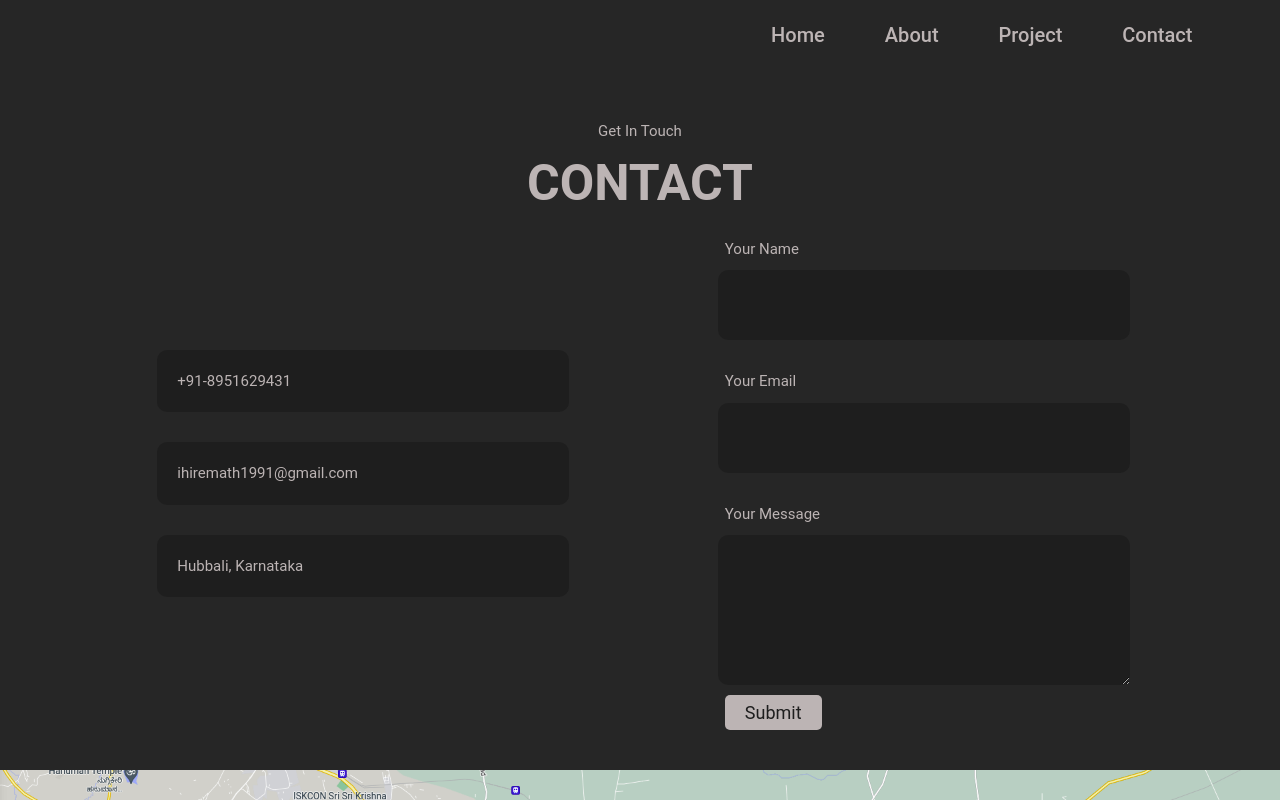
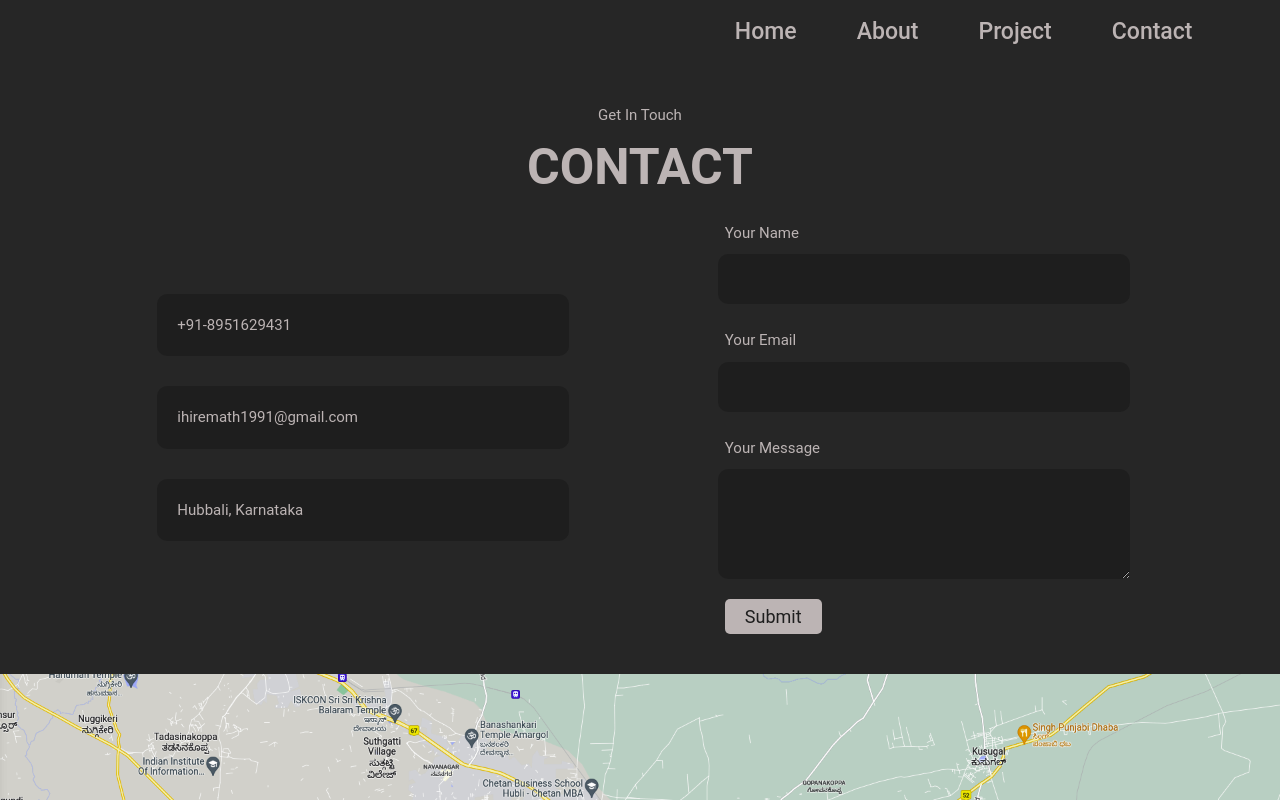
Before and after one commit to Irayya-Hiremath/gatsby-portfolio, a Gatsby site: page /contact in a window 1280 px wide. Built offline with nearby package versions, Linux system fonts and the light colour scheme; Gatsby itself is replaced by a stand-in of ours.

Commit message:
contact page  updated

```diff
--- a/src/components/Navbar.js
+++ b/src/components/Navbar.js
@@ -1,7 +1,5 @@
 import React from 'react'
-import { Link} from 'gatsby'
-import {} from 'react-bootstrap'
-
+import {Link} from 'gatsby';
 function Navmenu() {
   return (
     // <div className="nav w-100 py-4">
@@ -12,23 +10,22 @@ function Navmenu() {
     //       <div><Link  className='navlink' to='/contact'>Contact</Link></div>
     //     </div>
     // </div>
-
-    <nav class="navbar">
-    <div class="navbar-container container">
+    <nav className="navbar ">
+    <div className="navbar-container container">
         <input type="checkbox" name="" id=""/>
-        <div class="hamburger-lines">
-            <span class="line line1"></span>
-            <span class="line line2"></span>
-            <span class="line line3"></span>
+        <div className="hamburger-lines">
+            <span className="line line1"></span>
+            <span className="line line2"></span>
+            <span className="line line3"></span>
         </div>
-        <ul class="menu-items">
+        <ul className="menu-items">
             <li><Link className='navlink' to='/'>Home</Link></li>
             <li><Link  className='navlink' to='/about'>About</Link></li>
             <li><Link  className='navlink' to='/project'>Project</Link></li>
             <li><Link  className='navlink' to='/contact'>Contact</Link></li>
 
         </ul>
-        <h1 class="logo"></h1>
+        <h1 className="logo"></h1>
     </div>
 </nav>
   )
--- a/src/pages/about.js
+++ b/src/pages/about.js
@@ -3,7 +3,6 @@ import Footer from '../components/Footer'
 import Layout from '../components/Layout'
 import { Button } from 'react-bootstrap'
 import cv from '../images/irayyacv2022.pdf'
-import Link from 'gatsby'
 
 
 function about() {
--- a/src/pages/contact.js
+++ b/src/pages/contact.js
@@ -1,11 +1,20 @@
-import React from 'react'
+import React, { useState } from 'react'
 import Layout from '../components/Layout'
 import { Form,Button, Container } from 'react-bootstrap'
 import Footer from '../components/Footer'
 // import { CgMail } from "@react-icons/all-files/fa/FaCgMail";
 import emailjs from 'emailjs-com'
 
-export default function contact() {
+const Result =() =>{
+  return(
+  <p className='result'>Your Message Has Been Sent Successfully <br />
+  I will Contact You Soon </p>
+  );
+};
+
+function Contact() {
+
+  const [result, showResult]=useState(false);
 
   function sendEmail(e){
     e.preventDefault();
@@ -15,7 +24,12 @@ export default function contact() {
     e.target,
     "n9_E03eNOBf4GsTFI").then(res=>{console.log(res);}).catch(error=> console.log(error));
 
+    e.target.reset();
+    showResult(true);
   }
+  setTimeout(()=>{
+    showResult(false)
+  },5000)
   return (
     <Layout>
       <div className=" container contact_page  my-5 p-3  ">
@@ -26,28 +40,27 @@ export default function contact() {
             <div className='contact_left_side' >+91-8951629431</div>
             <div className='contact_left_side' >ihiremath1991@gmail.com</div>
             <div className='contact_left_side' >Hubbali, Karnataka</div>
-            {/* <CgMail/> */}
 
           </div>
           <div className=" col-lg-5 col-12 m-auto ">
           <Form onSubmit={sendEmail}>
-              <Form.Group className="mb-3" controlId="exampleForm.ControlInput1">
+              <Form.Group className="mb-2" controlId="exampleForm.ControlInput1">
                 <Form.Label>Your Name</Form.Label>
-                <Form.Control type="text" name='name' />
+                <Form.Control type="text" required name='name' />
               </Form.Group>
-              <Form.Group className="mb-3" controlId="exampleForm.ControlInput1">
+              <Form.Group className="mb-2" controlId="exampleForm.ControlInput1">
                 <Form.Label>Your Email</Form.Label>
-                <Form.Control type="email" name='user_email'/>
+                <Form.Control required type="email" name='user_email'/>
               </Form.Group>
-              <Form.Group className="mb-3" controlId="exampleForm.ControlTextarea1">
+              <Form.Group className="mb-2" controlId="exampleForm.ControlTextarea1">
                 <Form.Label>Your Message</Form.Label>
-                <Form.Control className='py-5' as="textarea" name='message' rows={3} />
+                <Form.Control required className='py-3' as="textarea" name='message' rows={3} />
               </Form.Group>
 
-              <Button type='submit' className="button mx-5">Submit</Button>
+              <div className='row mx-5 '>{ result ? <Result/> : null} </div>
 
+              <Button type='submit' className="button mx-5 mt-4">Submit</Button>
           </Form>
-
           </div>
         </div>
         </div>
@@ -58,3 +71,4 @@ export default function contact() {
     </Layout>
   )
 }
+export default Contact
--- a/src/style/contact.css
+++ b/src/style/contact.css
@@ -18,12 +18,17 @@
     margin: 3rem;
 
 }
+.result{
+    color: var(--gray-1) !important;
+    font-size: 1.5rem;
+}
+
 
 .form-control {
     margin: auto;
     width:90% !important;
     /* margin: auto !important; */
-    padding: 2rem !important;
+    padding: 1rem !important;
     /* border: 2px solid white !important; */
     border-radius: 1rem !important;
     background-color:var(--deep-dark) !important;
--- a/src/style/navbar.css
+++ b/src/style/navbar.css
@@ -12,7 +12,7 @@
     left: 0 !important;
     background-color: var(--dark) !important;
     z-index: +1 !important;
-    height: 10%;
+    height: 8%;
 
 
 }
@@ -37,7 +37,7 @@
     list-style: none;
     margin-left: 4rem;
     color: var(--gray-1);
-    font-size: 2rem;
+    font-size: 2.3rem;
     padding: 1rem;
 }
 .menu-items li:hover{
```
